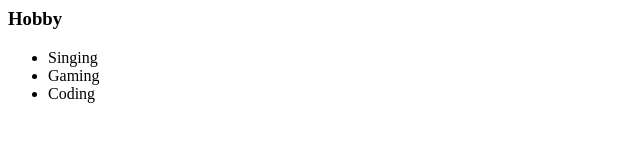
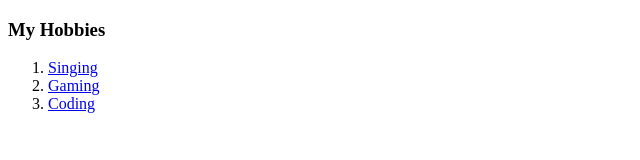
Before and after one commit to vianpratama7/CV, a plain HTML site: page hobbies.html in a window 1280 px wide. Shown: the whole page, without its empty margins (0-640 px from the left). Drawn offline with Linux system fonts and the light colour scheme.

Commit message:
hobbies.html

```diff
--- a/hobbies.html
+++ b/hobbies.html
@@ -1,6 +1,15 @@
-<h3>Hobby</h3>
-<ul>
-  <li>Singing</li>
-  <li>Gaming</li>
-  <li>Coding</li>
-</ul>
+<!DOCTYPE html>
+<html lang="en" dir="ltr">
+  <head>
+    <meta charset="utf-8">
+    <title></title>
+  </head>
+  <body>
+    <h3>My Hobbies</h3>
+    <ol>
+      <li><a href="https://encrypted-tbn0.gstatic.com/images?q=tbn:ANd9GcR7DBxgiSSGsFj2ZaAJ8TFOx7VfpktokFCgN2J3JmQOpwyvCrKMYbHCX_F7IilzrJNODLE&usqp=CAU">Singing</a></li>
+      <li><a href="https://www.jakmall.com/blog/content/images/2020/11/20f535c616bbe807a1166e5661b396fd.jpg">Gaming</a></li>
+      <li><a href="https://www.nesabamedia.com/wp-content/uploads/2019/03/pengertian-Coding-680x350.jpg">Coding</a></li>
+    </ol>
+  </body>
+</html>
```
